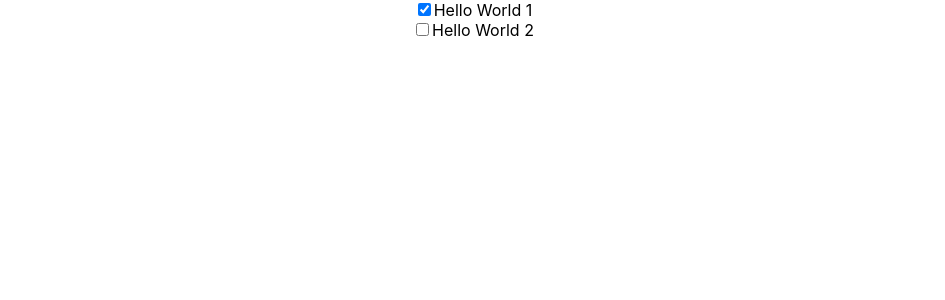
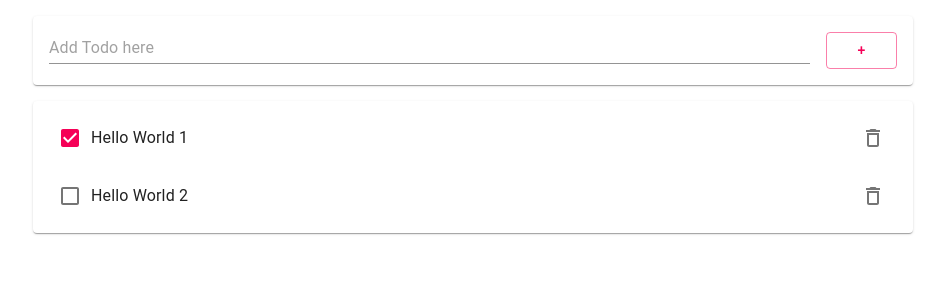
Before and after one commit to sooheehong/todo-react-app, a React (Create React App) app: page / in a window 1280 px wide. Shown: the top 300 px of the page, without its empty margins (167-1112 px from the left). Built offline with nearby package versions, Linux system fonts and the light colour scheme.

Commit message:
Todo Add/Update/Delete 구현

```diff
--- /dev/null
+++ b/src/AddTodo.js
@@ -0,0 +1,53 @@
+import React from 'react';
+import {TextField, Paper, Button, Grid} from "@material-ui/core"
+
+class AddTodo extends React.Component {
+    constructor(props){
+        super(props);
+        this.state = { item: {title:""} };
+        this.add = props.add;
+    }
+    onInputChange = (e) => {
+        const thisItem = this.state.item;
+        thisItem.title = e.target.value;
+        this.setState({item: thisItem});
+        console.log(thisItem);
+    }
+    onButtonClick = () => {
+        this.add(this.state.item);
+        this.setState({item: {title: ""}});
+    }
+    enterKeyEventHandler = (e) => {
+        if (e.key === 'Enter')
+            this.onButtonClick();
+    }
+    render(){
+        return (
+            <Paper style={{margin:16, padding:16}}>
+                <Grid container>
+                    <Grid xs={11} md={11} item style={{paddingRight:16}}>
+                        <TextField
+                            placeholder="Add Todo here"
+                            fullWidth
+                            onChange={this.onInputChange}
+                            onKeyPress={this.enterKeyEventHandler}
+                            value={this.state.item.title}
+                        />
+                    </Grid>
+                    <Grid xs={1} md={1} item>
+                        <Button
+                            fullWidth
+                            color="secondary"
+                            variant="outlined"
+                            onClick={this.onButtonClick}
+                        >
+                            +
+                        </Button>
+                    </Grid>
+                </Grid>
+            </Paper>
+        );
+    }
+}
+
+export default AddTodo;
--- a/src/App.js
+++ b/src/App.js
@@ -27,7 +27,9 @@
 
 import React from 'react';
 import Todo from './Todo';
+import AddTodo from './AddTodo';
 import './App.css'
+import { Paper, List, Container } from '@material-ui/core';
 
 class App extends React.Component {
 	constructor(props){
@@ -39,13 +41,39 @@
 			]
 		}
 	}
+	add = (item) => {
+		const thisItems = this.state.items;
+		item.id = "ID-" + thisItems.length;
+		item.done = false;
+		thisItems.push(item);
+		this.setState({items: thisItems});
+		console.log("items : ", this.state.items);
+	}
+	delete = (item) => {
+		const thisItems = this.state.items;
+		console.log("before update item : ", this.state.items);
+		const newItems = thisItems.filter(e => e.id !== item.id);
+		this.setState({items: newItems}, () => {
+			console.log("update item : ", this.state.items);
+		});
+	}
     render() {
-		var todos = this.state.items.map((item, index) => (
-			<Todo item={item} key={item.id} />
-		));
+		var todoItems = this.state.items.length && (
+			<Paper style={{ margin:16}}>
+				<List>
+					{this.state.items.map((item, index) => (
+						<Todo item={item} key={item.id} delete={this.delete} />
+					))}
+				</List>
+			</Paper>
+		)
+
         return (
             <div className="App">
-				{todos}
+				<Container maxWidth="md">
+					<AddTodo add={this.add} />
+					<div className="TodoList"> {todoItems} </div>
+				</Container>
             </div>
         );
     }
--- a/src/Todo.js
+++ b/src/Todo.js
@@ -1,20 +1,71 @@
 import React from 'react';
+import {ListItem, ListItemText, InputBase, Checkbox, ListItemSecondaryAction, IconButton} from "@material-ui/core"
+import { DeleteOutline } from '@material-ui/icons';
 
 class Todo extends React.Component {
     constructor(props){
         super(props);
-        this.state = { item: props.item };
+        this.state = { item: props.item, readOnly: true };
+        this.delete = props.delete;
+    }
+    deleteEventHandler = () => {
+        this.delete(this.state.item);
+    }
+    offReadOnlyMode = () => {
+        console.log('event~~', this.state.readOnly);
+        this.setState({readOnly: false}, () => {
+            console.log("readonly?? ", this.state.readOnly);
+        });
+    }
+    enterKeyEventHandler = (e) => {
+        if (e.key === 'Enter')
+            this.setState({readOnly: true});
+    }
+    editEventHandler = (e) => {
+        const thisitem = this.state.item;
+        thisitem.title = e.target.value;
+        this.setState({item: thisitem});
+    }
+    checkboxEventHandler = (e) => {
+        const thisitem = this.state.item;
+        thisitem.done = !thisitem.done;
+        this.setState({item: thisitem});
     }
     render(){
+        const item = this.state.item;
         return (
-            <div className="Todo">
-                <input
-                    type='checkbox'
-                    id={this.state.item.id}
-                    name={this.state.item.id}
-                    checked={this.state.item.done} />
-                <label for={this.state.item.id}>{this.state.item.title}</label>
-            </div>
+            <ListItem>
+                <Checkbox
+                    checked={item.done}
+                    onChange={this.checkboxEventHandler}
+                />
+                <ListItemText>
+                    <InputBase
+                        inputProps={{
+                            "aria-label":"naked",
+                            readOnly: this.state.readOnly
+                        }}
+                        onClick={this.offReadOnlyMode}
+                        onKeyPress={this.enterKeyEventHandler}
+                        onChange={this.editEventHandler}
+                        type="text"
+                        id={item.id+""}
+                        name={item.id+""}
+                        value={item.title}
+                        multiline={true}
+                        fullWidth={true}
+                    />
+                </ListItemText>
+
+                <ListItemSecondaryAction>
+                    <IconButton
+                        aria-label="Delete Todo"
+                        onClick={this.deleteEventHandler}
+                    >
+                        <DeleteOutline />
+                    </IconButton>
+                </ListItemSecondaryAction>
+            </ListItem>
         );
     }
 }
```
